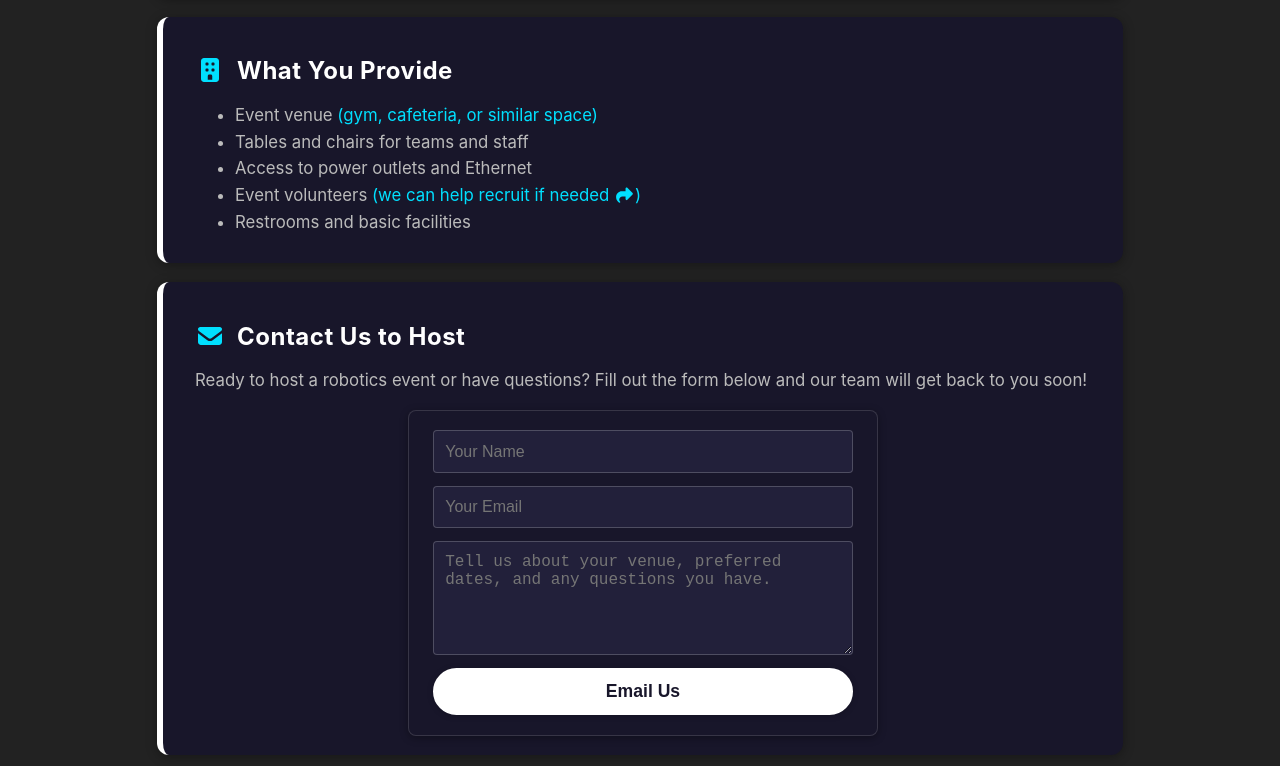
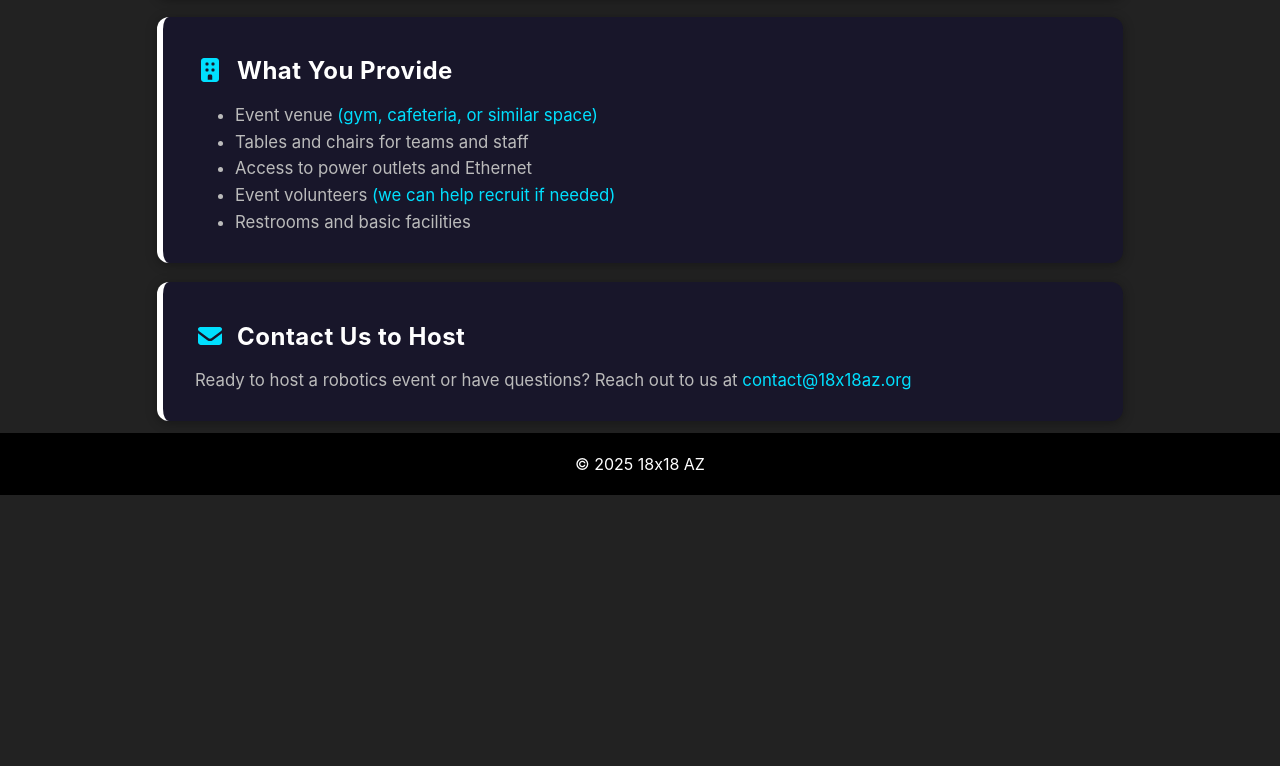
Before and after one commit to 18x18az/18x18az.github.io, a React (Create React App) app: page /websiteV2/hostevent in a window 1280 px wide. Shown: the part 618-1384 px from the top of the page. After the commit the page ends 1113 px from the top, so only its background shows below. Built offline with nearby package versions, Linux system fonts and the light colour scheme.

Commit message:
Added a footer component. Also updated volunteers to pull from a event-config.json file.

```diff
--- a/src/Layout.module.scss
+++ b/src/Layout.module.scss
@@ -1,6 +1,25 @@
 $header-background-color: var(--header-background-color);
 $color: var(--main-text-color);
 $link-color: var(--main-link-color);
+
+.App {
+  display: flex;
+  flex-direction: column;
+  min-height: 100vh;
+}
+
+.Content {
+  flex: 1;
+}
+
+.Footer {
+  text-align: center;
+  padding: 5px;
+  background-color: $header-background-color;
+  color: $color;
+  width: 100%;
+  box-sizing: border-box;
+}
 
 .NavBar {
   text-align: center;
@@ -84,6 +103,7 @@
   }
 }
 
+
 @media (max-width: 768px) {
   .NavLinks {
     display: none;
--- a/src/Layout.tsx
+++ b/src/Layout.tsx
@@ -39,8 +39,12 @@
           <Link to="/about">About</Link>
         </div>
       </div>
-
-      <Outlet />
+      <div className={styles.Content}>
+        <Outlet />
+      </div>
+      <div className={styles.Footer}>
+        <p>© {new Date().getFullYear()} 18x18 AZ</p>
+      </div>
     </div>
   );
 }
--- a/src/componets/AboutUsPage/AboutUsPage.module.scss
+++ b/src/componets/AboutUsPage/AboutUsPage.module.scss
@@ -5,7 +5,6 @@
 
 .aboutContainer {
   color: $text-main;
-  min-height: 100vh;
   padding-bottom: 2rem;
 }
 
--- a/src/componets/HostEventPage/HostEventPage.tsx
+++ b/src/componets/HostEventPage/HostEventPage.tsx
@@ -1,26 +1,10 @@
 import { FontAwesomeIcon } from '@fortawesome/react-fontawesome';
-import { faMoneyBillWave, faHandsHelping, faBuilding, faEnvelope, faShare } from '@fortawesome/free-solid-svg-icons';
+import { faMoneyBillWave, faHandsHelping, faBuilding, faEnvelope } from '@fortawesome/free-solid-svg-icons';
 import { Link } from 'react-router-dom';
 import React, { useState } from 'react';
 import styles from './HostEventPage.module.scss';
 
 const HostEventPage = () => {
-  const [form, setForm] = useState({ name: '', email: '', message: '' });
-  const [submitted, setSubmitted] = useState(false);
-  const [sending] = useState(false); // No longer needed, but keep for disabling
-  const [error] = useState<string | null>(null); // No longer needed
-
-  const handleChange = (e: React.ChangeEvent<HTMLInputElement | HTMLTextAreaElement>) => {
-    setForm({ ...form, [e.target.name]: e.target.value });
-  };
-
-  // mailto: handler (no backend required)
-  const handleSubmit = (e: React.FormEvent) => {
-    e.preventDefault();
-    const mailto = `mailto:host@18x18az.org?subject=Host%20an%20Event%20Inquiry%20from%20${encodeURIComponent(form.name)}&body=${encodeURIComponent(form.message + '\n\nContact Email: ' + form.email)}`;
-    window.open(mailto);
-    setSubmitted(true);
-  };
 
   return (
     <div>
@@ -56,7 +40,7 @@
           <li>Event venue <span style={{ color: '#00e0ff' }}>(gym, cafeteria, or similar space)</span></li>
           <li>Tables and chairs for teams and staff</li>
           <li>Access to power outlets and Ethernet</li>
-          <li>Event volunteers <Link className={styles.link} to="/volunteer">(we can help recruit if needed <FontAwesomeIcon icon={faShare}></FontAwesomeIcon>)</Link></li>
+          <li>Event volunteers <Link className={styles.link} to="/volunteer">(we can help recruit if needed)</Link></li>
           <li>Restrooms and basic facilities</li>
         </ul>
       </div>
@@ -66,49 +50,8 @@
           <FontAwesomeIcon icon={faEnvelope} style={{ color: '#00e0ff' }} /> Contact Us to Host
         </h2>
         <p className={styles.sectionText}>
-          Ready to host a robotics event or have questions? Fill out the form below and our team will get back to you soon!
+          Ready to host a robotics event or have questions? Reach out to us at <a href="mailto:contact@18x18az.org?subject=Host%20an%20Event%20Inquiry" className={styles.link}>contact@18x18az.org</a>
         </p>
-        <div className={styles.formContainer}>
-          {submitted ? (
-            <div style={{ color: '#fff', fontSize: '1.2rem', textAlign: 'center' }}>
-              Thank you for your interest! We will contact you soon.
-            </div>
-          ) : (
-            <form className={styles.form} onSubmit={handleSubmit}>
-              <input
-                className={styles.input}
-                type="text"
-                name="name"
-                placeholder="Your Name"
-                value={form.name}
-                onChange={handleChange}
-                required
-                disabled={sending}
-              />
-              <input
-                className={styles.input}
-                type="email"
-                name="email"
-                placeholder="Your Email"
-                value={form.email}
-                onChange={handleChange}
-                required
-                disabled={sending}
-              />
-              <textarea
-                className={styles.textarea}
-                name="message"
-                placeholder="Tell us about your venue, preferred dates, and any questions you have."
-                value={form.message}
-                onChange={handleChange}
-                rows={5}
-                required
-                disabled={sending}
-              />
-              <button className={styles.button} type="submit">Email Us</button>
-            </form>
-          )}
-        </div>
       </div>
     </div>
   );
--- a/src/componets/VolunteerPage/VolunteerPage.module.scss
+++ b/src/componets/VolunteerPage/VolunteerPage.module.scss
@@ -5,7 +5,6 @@
 
 .volunteerContainer {
   color: $text-main;
-  min-height: 100vh;
   padding-bottom: 2rem;
 }
 
@@ -67,6 +66,11 @@
   align-items: center;
   color: $text-main;
 }
+.eventDetails {
+  display: flex;
+  flex-direction: column;
+  gap: 1rem;
+}
 
 .eventName {
   font-size: 1.3rem;
--- a/src/componets/VolunteerPage/VolunteerPage.tsx
+++ b/src/componets/VolunteerPage/VolunteerPage.tsx
@@ -1,10 +1,6 @@
 import React, { useEffect, useState } from 'react';
 import styles from './VolunteerPage.module.scss';
-
-const EventList: Event[] = [
-  { robotEventsLink: "https://www.robotevents.com", name: "Event 1", date: "2025-10-01", volunteerLink: "" },
-  { robotEventsLink: "https://www.robotevents.com", name: "Event 2", date: "2025-10-09", volunteerLink: "" },
-];
+import EventList from '../../event-config.json';
 
 interface Event {
   robotEventsLink: string;
@@ -18,7 +14,7 @@
 
   useEffect(() => {
     // Sort events by date
-    setCurrentEvents([...EventList].sort((a, b) => new Date(a.date).getTime() - new Date(b.date).getTime()));
+    setCurrentEvents([...EventList.events].sort((a, b) => new Date(a.date).getTime() - new Date(b.date).getTime()));
   }, []);
 
   return (
@@ -42,7 +38,7 @@
       <div className={styles.eventList}>
         {currentEvents.map((event, index) => (
           <div key={index} className={styles.eventItem}>
-            <div>
+            <div className={styles.eventDetails}>
               <div className={styles.eventName}>{event.name}</div>
               <div className={styles.eventDate}>Date: {new Date(event.date).toLocaleDateString()}</div>
             </div>
--- /dev/null
+++ b/src/event-config.json
@@ -0,0 +1,28 @@
+{
+    "events": [
+        {
+            "robotEventsLink": "https://www.robotevents.com/robot-competitions/vex-robotics-competition/RE-V5RC-25-9955.html#general-info",
+            "name": "6th Annual Mountain Pointe Tournament & Expo Spooktakular",
+            "date": "2025-10-18",
+            "volunteerLink": "mailto:nbonds@pridetronics.com?subject=Volunteer%20for%20Mountain%20Pointe%20Tournament%20and%20Expo%20Spooktakular"
+        },
+        {
+            "robotEventsLink": "https://www.robotevents.com/robot-competitions/vex-robotics-competition/RE-V5RC-25-0270.html#general-info",
+            "name": "2nd Annual Desert Ridge High School VA Sock HOP",
+            "date": "2025-11-15",
+            "volunteerLink": "https://forms.gle/F4hSXiuTMspz3Txr9"
+        },
+        {
+            "robotEventsLink": "https://www.robotevents.com/robot-competitions/vex-robotics-competition/RE-V5RC-25-9905.html#general-info",
+            "name": "Diamond in the Desert Middle School",
+            "date": "2025-12-28",
+            "volunteerLink": "https://qcrf.org/volunteer/events/685e39879ec5814b9e180181/roles"
+        },
+        {
+            "robotEventsLink": "https://www.robotevents.com/robot-competitions/vex-robotics-competition/RE-V5RC-25-9904.html#general-info",
+            "name": "Diamond in the Desert High School",
+            "date": "2025-12-30",
+            "volunteerLink": "https://qcrf.org/volunteer/events/685e39879ec5814b9e180181/roles"
+        }
+    ]
+}
```
